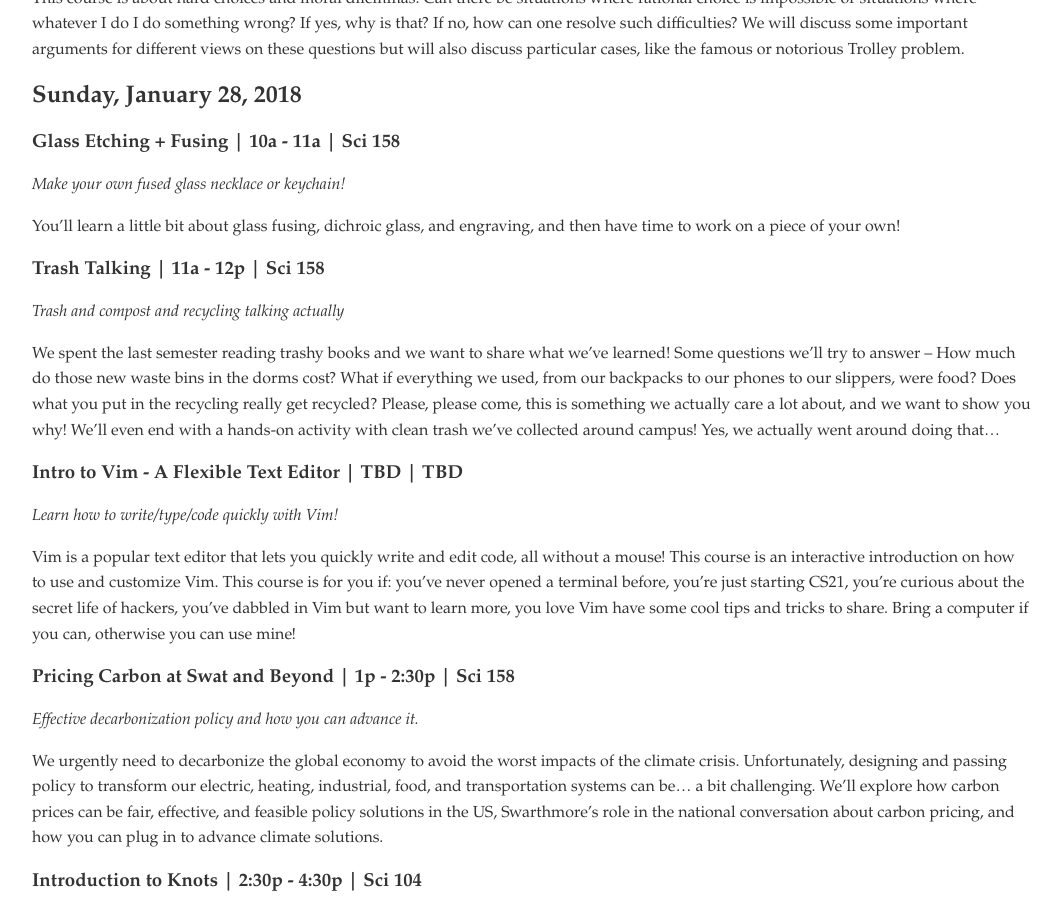
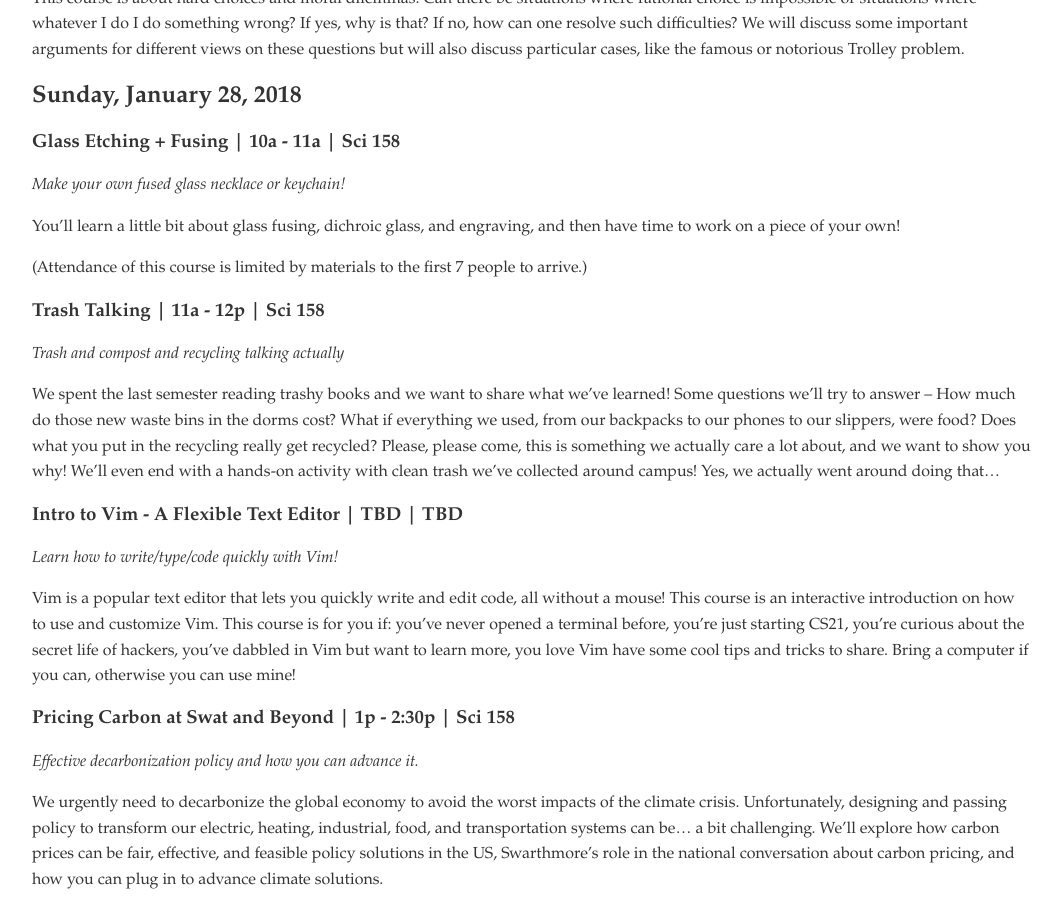
Before and after one commit to emmaremy/peripeteia, a Jekyll site: the page built from 2018/index.md, in a window 1280 px wide and 900 px high, scrolled down 3141 px. Shown: the whole window, without its empty margins (108-1170 px from the left). Built offline with Jekyll 4.4.1, drawn with Linux system fonts in a browser that asks for light colours.

Commit message:
limit to glass

```diff
--- a/2018/index.md
+++ b/2018/index.md
@@ -124,6 +124,8 @@ _Make your own fused glass necklace or keychain!_
 
 You'll learn a little bit about glass fusing, dichroic glass, and engraving, and then have time to work on a piece of your own!
 
+(Attendance of this course is limited by materials to the first 7 people to arrive.)
+
 
 ### Trash Talking | 11a - 12p | Sci 158
 
```
